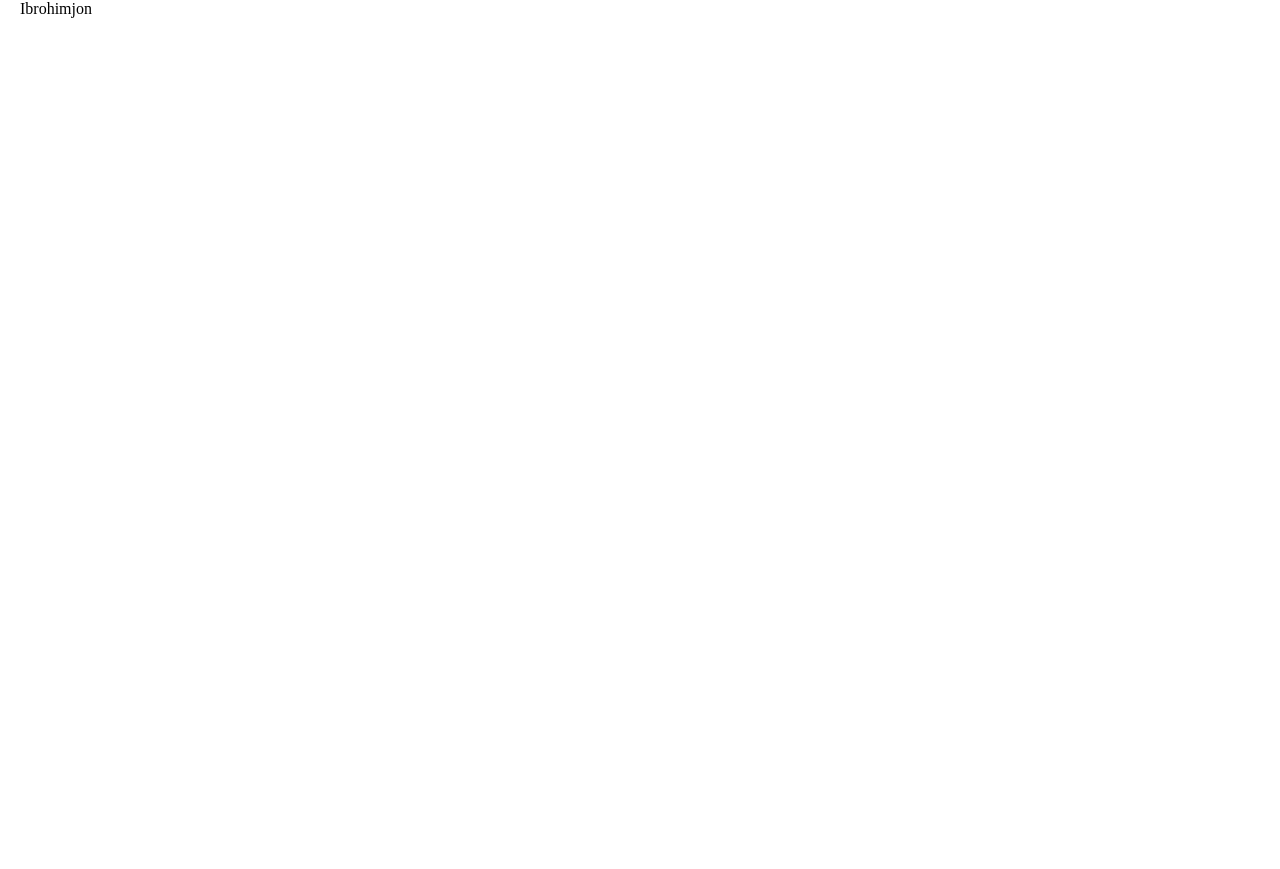
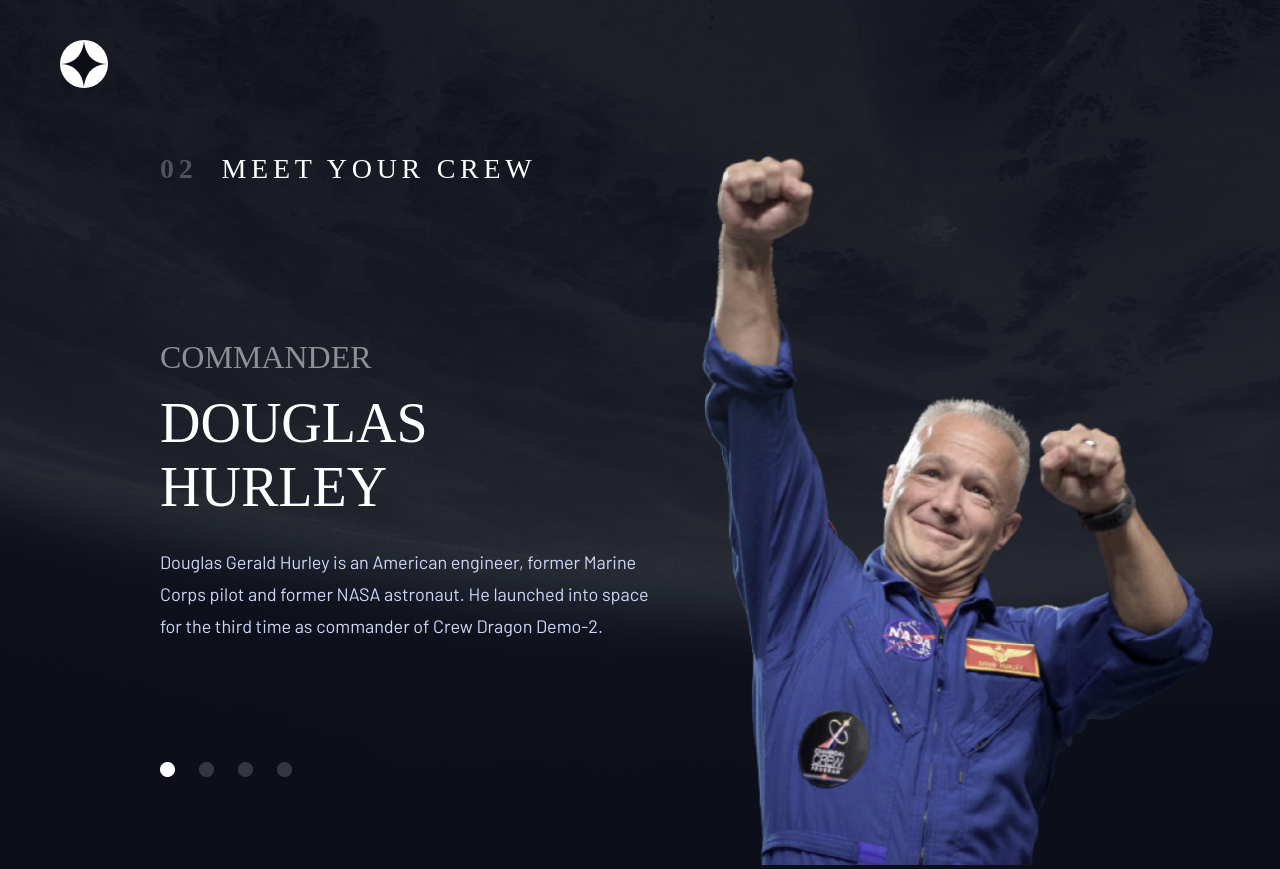
Before and after one commit to Gulshoda1455/Moon-Last, a plain HTML site: page crew.html in a window 1280 px wide. Before the commit the page ends 800 px from the top, so only its background shows below. Drawn offline with Linux system fonts and the light colour scheme; a web font is replaced by a local one.

Commit message:
finished some elements in hero

```diff
--- a/crew.html
+++ b/crew.html
@@ -9,12 +9,19 @@
     <link href="https://fonts.googleapis.com/css2?family=Barlow&family=Bellefair&display=swap" rel="stylesheet">
     <title>Crew Home page</title>
 </head>
-<body class="home-body">
+<body class="crew-body">
     <!-- Site Header start -->
     <header class="site-header">
         <div class="container">
-            <div class="header">
-                Ibrohimjon
+            <div class="header-crew">
+               <a href="#">
+                <img src="./images/logocrew.svg" alt="Crewlogo" width="48" height="48">
+               </a>
+               <nav class="crew-nav">
+                <ul>
+                    <li></li>
+                </ul>
+               </nav>
             </div>
         </div>
     </header>
@@ -24,7 +31,16 @@
         <section class="hero-section">
             <div class="container">
                 <div class="hero">
-                    <!-- ... -->
+                   <div class="hero__content-left">
+                    <div class="span__flexer"><span class="spanner">02</span> <h3 class="hero__content-title1">Meet your crew</h3></div>
+                    <h3 class="hero__content-title">Commander </h3>
+                    <h2 class="hero__content-title2">Douglas Hurley</h2>
+                    <p class="hero__content-text">Douglas Gerald Hurley is an American engineer, former Marine Corps pilot and former NASA astronaut. He launched into space for the third time as commander of Crew Dragon Demo-2.</p>
+                    <img class="circlescrew" src="./images/bubbles.png" alt="smallcircles" width="132" height="15">
+                   </div>
+                   <div class="hero__content-right">
+                    <img class="hero__content-image" src="./images/crewman.png" alt="Commander" width="568" height="712">
+                   </div>
                 </div>
             </div>
         </section>
--- a/scss/block/_Ibrohimjon.scss
+++ b/scss/block/_Ibrohimjon.scss
@@ -0,0 +1,75 @@
+.crew-body{
+     background-image: url(../../images/Bitmapcrew.png);
+}
+
+.header-crew{
+     margin-top: 40px;
+}
+
+.hero{
+    padding: 62px 0px 0px 100px;
+     display: flex;
+     align-items: start;
+     justify-content: space-between;
+}
+
+.hero__content-title1{
+    color: #FFF;
+    font-family: Barlow Condensed;
+    margin-bottom: 154px;
+    font-size: 28px;
+    font-style: normal;
+    font-weight: 400;
+    line-height: normal;
+    letter-spacing: 4.725px;
+    text-transform: uppercase;
+}
+.hero__content-title{
+    color: #FFF;
+    font-family: Bellefair;
+    font-size: 32px;
+    font-style: normal;
+    font-weight: 400;
+    line-height: normal;
+    text-transform: uppercase;
+    opacity: 0.5042;
+}
+.spanner{
+    margin-right: 24px;
+    color: #FFF;
+
+    font-family: Barlow Condensed;
+    font-size: 28px;
+    font-style: normal;
+    font-weight: 700;
+    line-height: normal;
+    letter-spacing: 4.725px;
+    opacity: 0.25;
+}
+.span__flexer{
+     display: flex;
+
+}
+.hero__content-title2{
+    margin: 15px 0px 27px 0 ;
+    color: #FFF;
+    font-family: Bellefair;
+    font-size: 56px;
+    font-style: normal;
+    font-weight: 400;
+    line-height: normal;
+    text-transform: uppercase;
+}
+.hero__content-text{
+    color: #D0D6F9;
+    font-family: Barlow;
+    font-size: 18px;
+    font-style: normal;
+    font-weight: 400;
+    line-height: 32px; /* 177.778% */
+}
+
+.circlescrew{
+     display: inline-block;
+     margin-top: 120px;
+}
```
Also changed, not shown: css/main.css, images/Bitmapcrew.png (added), images/bubbles.png (added), images/crewman.jpg (added), images/crewman.png (added), images/logocrew.svg (added), 1 other file.
